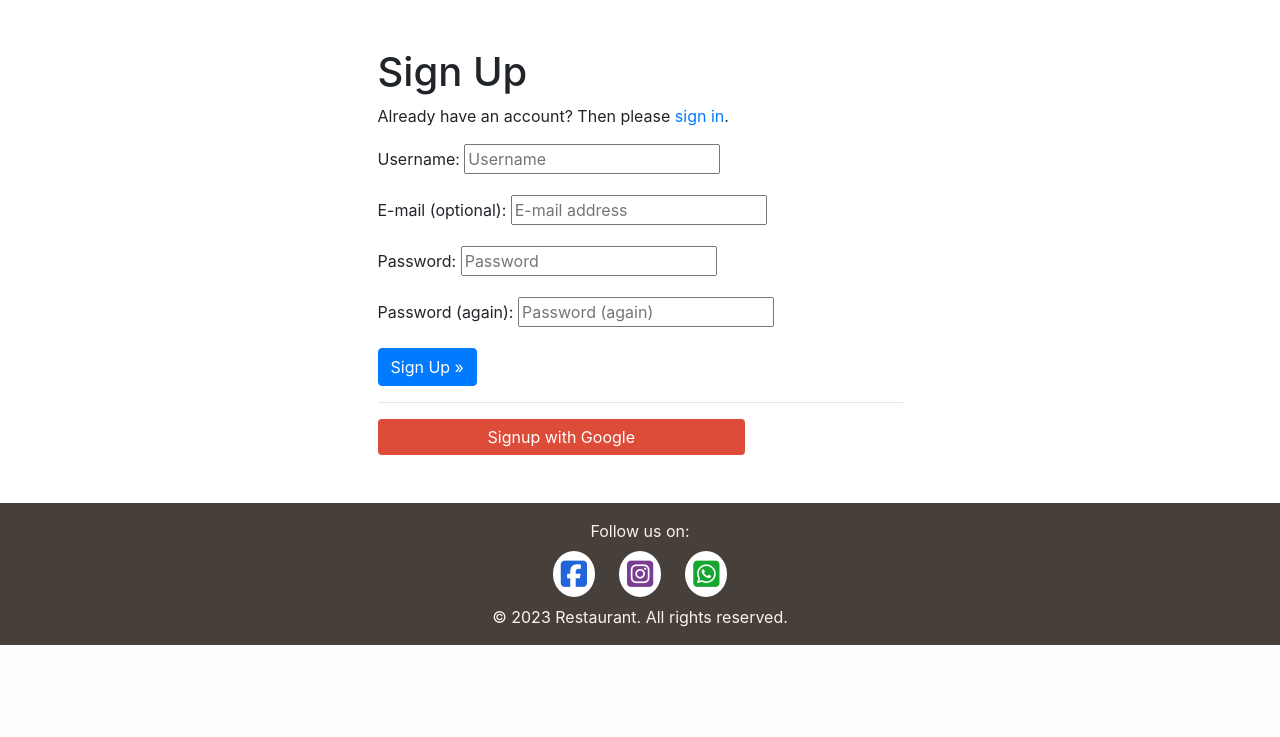
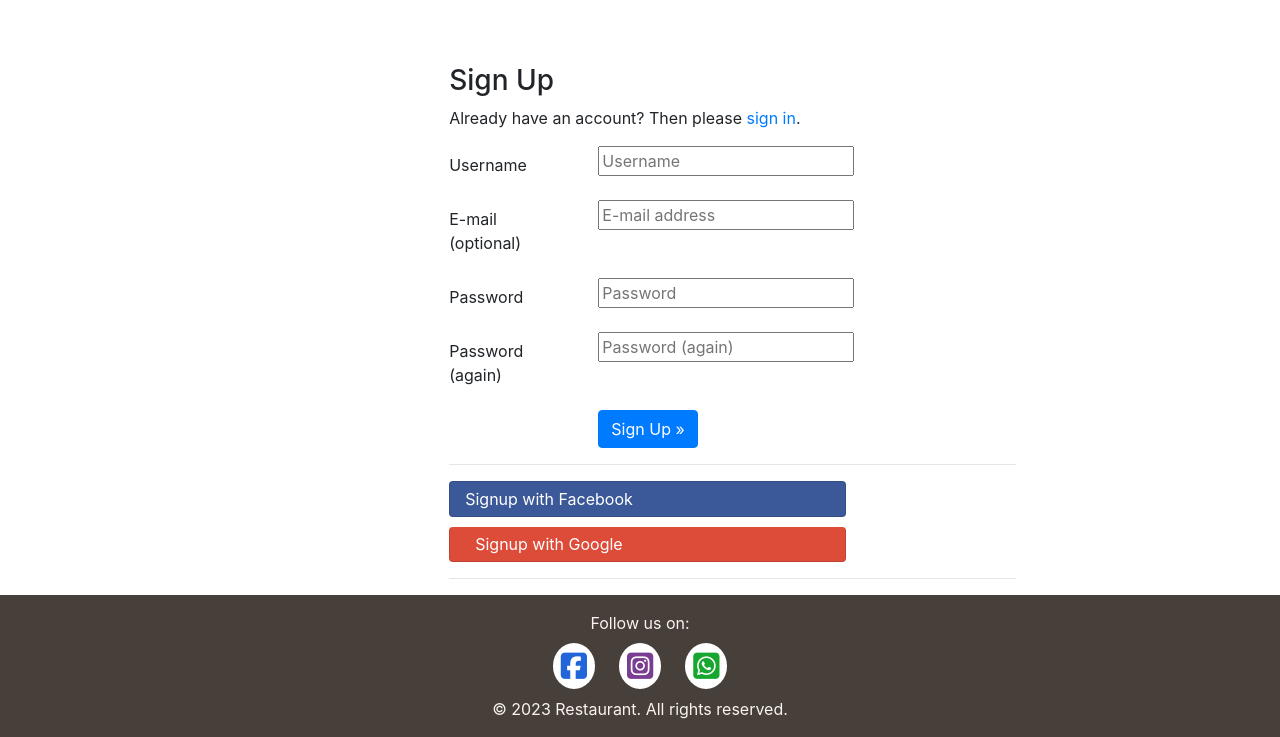
Before and after one commit to Diegomoro415/UncleTetsu, a Django app: page /accounts/signup/ in a window 1280 px wide. Shown: the part 226-963 px from the top of the page. Before the commit the page ends 871 px from the top, so only its background shows below. Run offline with Django 3.2, Linux system fonts and the light colour scheme; some libraries are stand-ins or nearby versions.

Commit message:
add login and sign up page style

```diff
--- a/requirement.txt
+++ b/requirement.txt
@@ -13,7 +13,7 @@ django-cloudinary-storage==0.3.0
 django-summernote==0.8.20.0
 idna==3.4
 oauthlib==3.2.2
-psycopg2-binary==2.9.1
+psycopg2-binary==2.9.6
 pycodestyle==2.10.0
 pycparser==2.21
 PyJWT==2.7.0
--- a/templates/account/login.html
+++ b/templates/account/login.html
@@ -8,14 +8,14 @@
 {% block content %}
 <div class="container">
   <div class="row">
-    <div class="col-md-6 offset-md-3">
+    <div class="col-md-6 offset-md-4">
       <h2>{% trans "Sign In" %}</h2>
 
       {% get_providers as socialaccount_providers %}
 
       {% if socialaccount_providers %}
         <p>{% blocktrans with site.name as site_name %}Please sign in with one
-        of your existing third-party accounts. Or, <a href="{{ signup_url }}">sign up</a>
+        of your existing third-party accounts. <hr> Or, <a href="{{ signup_url }}">sign up</a>
         for a {{ site_name }} account and sign in below:{% endblocktrans %}</p>
 
         <form class="login" method="POST" action="{% url 'account_login' %}">
--- a/templates/account/signup.html
+++ b/templates/account/signup.html
@@ -7,27 +7,60 @@
 {% block content %}
 <div class="container">
   <div class="row">
-    <div class="col-md-6 offset-md-3">
-      <h1>{% trans "Sign Up" %}</h1>
+    <div class="col-md-10 mt-3 offset-md-2 d-flex justify-content-center">
+      <div class="col-md-8">
+        <h3>{% trans "Sign Up" %}</h3>
 
-      <p>{% blocktrans %}Already have an account? Then please <a href="{{ login_url }}">sign in</a>.{% endblocktrans %}</p>
+        <p>{% blocktrans %}Already have an account? Then please <a href="{{ login_url }}">sign in</a>.{% endblocktrans %}</p>
 
-      <form class="signup" id="signup_form" method="post" action="{% url 'account_signup' %}">
-        {% csrf_token %}
-        {{ form.as_p }}
-        {% if redirect_field_value %}
-        <input type="hidden" name="{{ redirect_field_name }}" value="{{ redirect_field_value }}" />
-        {% endif %}
-        <button class="btn btn-primary" type="submit">{% trans "Sign Up" %} &raquo;</button>
-      </form>
+        <form class="signup" id="signup_form" method="post" action="{% url 'account_login' %}">
+          {% csrf_token %}
 
-      <hr> <!-- Linha horizontal para separar o formulário do botão de autenticação -->
+          <div class="form-group row">
+            <label class="col-sm-3 col-form-label" for="{{ form.username.id_for_label }}">{{ form.username.label }}</label>
+            <div class="col-sm-9">
+              {{ form.username }}
+            </div>
+          </div>
 
-      <a href="{% url 'social:begin' 'google-oauth2' %}" class="btn btn-google">Signup with Google</a>
+          <div class="form-group row">
+            <label class="col-sm-3 col-form-label" for="{{ form.email.id_for_label }}">{{ form.email.label }}</label>
+            <div class="col-sm-9">
+              {{ form.email }}
+            </div>
+          </div>
 
+          <div class="form-group row">
+            <label class="col-sm-3 col-form-label" for="{{ form.password1.id_for_label }}">{{ form.password1.label }}</label>
+            <div class="col-sm-9">
+              {{ form.password1 }}
+            </div>
+          </div>
+
+          <div class="form-group row">
+            <label class="col-sm-3 col-form-label" for="{{ form.password2.id_for_label }}">{{ form.password2.label }}</label>
+            <div class="col-sm-9">
+              {{ form.password2 }}
+            </div>
+          </div>
+
+          {% if redirect_field_value %}
+            <input type="hidden" name="{{ redirect_field_name }}" value="{{ redirect_field_value }}" />
+          {% endif %}
+
+          <div class="form-group row">
+            <div class="col-sm-9 offset-sm-3">
+              <button class="btn btn-primary" type="submit">{% trans "Sign Up" %} &raquo;</button>
+            </div>
+          </div>
+        </form>
+
+        <hr>
+        <a href="{% url 'facebook_login' %}" class="btn-facebook list-group-item list-group-item-action sm_auth custom-facebook btn btn-primary">Signup with Facebook</a>
+        <a href="{% url 'google_login' %}" class="btn-google list-group-item list-group-item-action sm_auth custom-google btn btn-danger">Signup with Google</a>
+        <hr>
+      </div>
     </div>
   </div>
 </div>
-<br>
-<br>
 {% endblock %}
--- a/uncletetsu/urls.py
+++ b/uncletetsu/urls.py
@@ -18,12 +18,19 @@ from django.urls import path, include
 from django.conf import settings
 from django.conf.urls.static import static
 from django.contrib.auth import views as auth_views
+from allauth.socialaccount.providers.google import views as google_views
+
+app_name = 'uncletetsu'
 
 urlpatterns = [
     path('admin/', admin.site.urls),
     path('summernote/', include('django_summernote.urls')),
     path('', include('tetsu_app.urls')),
     path('accounts/', include('allauth.urls')),
+    path('accounts/google/login/',
+         google_views.oauth2_login, name='google_login'),
+    path('accounts/google/callback/',
+         google_views.oauth2_callback, name='google_callback'),
 ]
 
 if settings.DEBUG:
```
Also changed, not shown: templates/socialaccount/login.html (+7 -3 lines).
